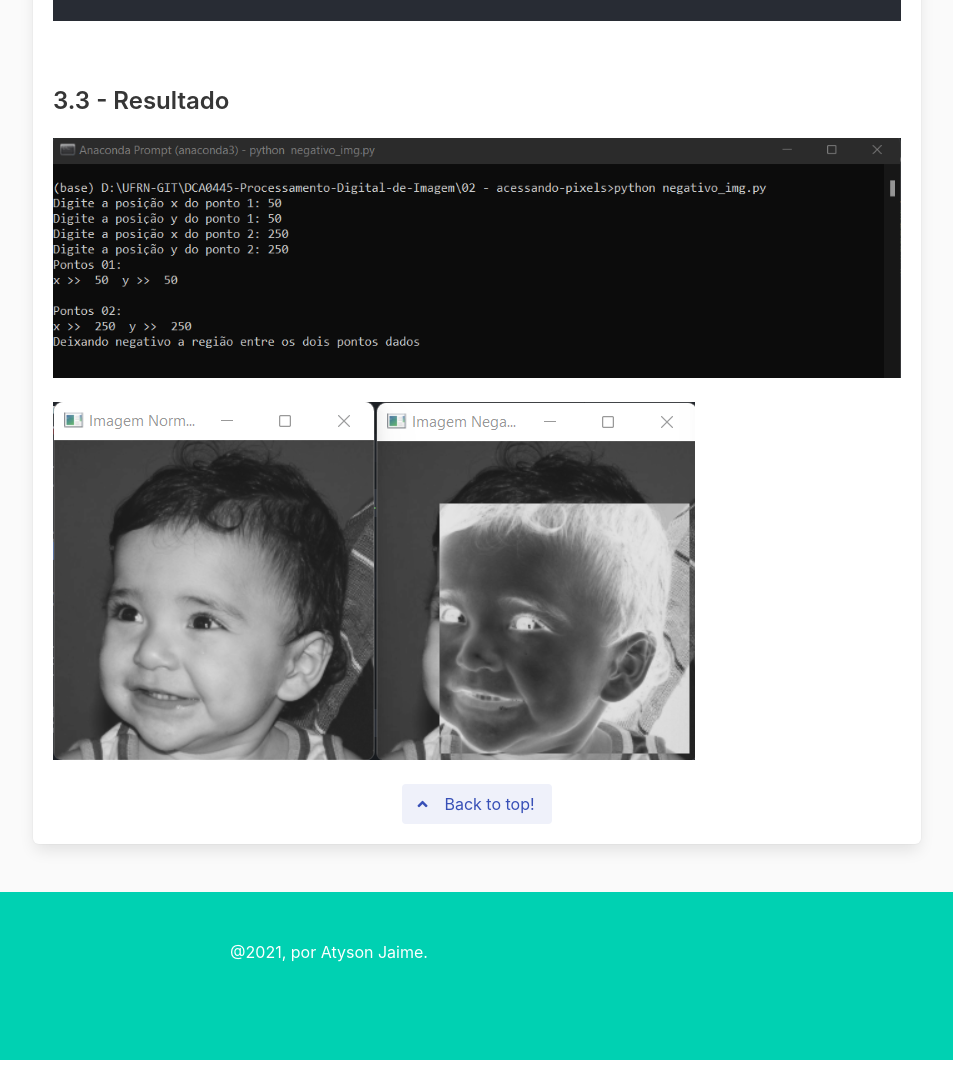
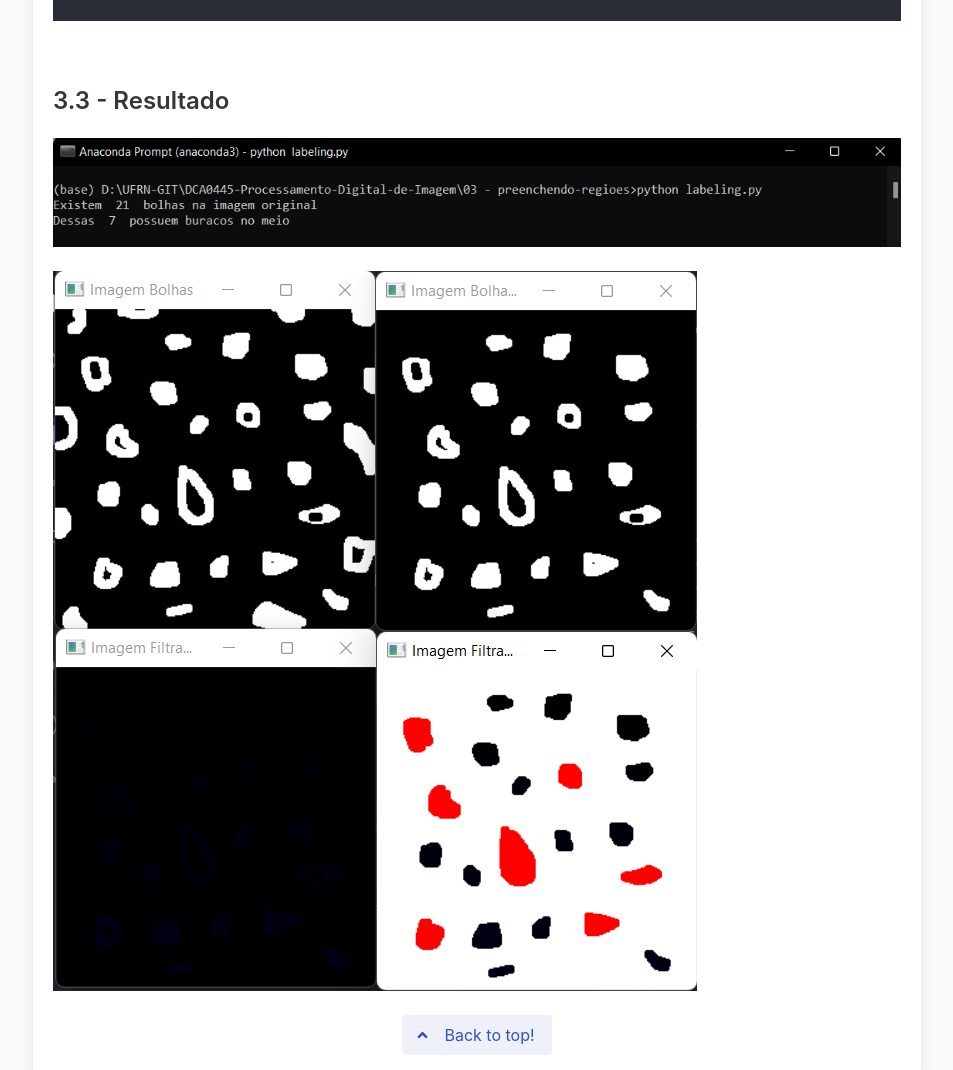
Before and after one commit to AtysonJaime/pdi, a plain HTML site: page exercicios/labeling/index.html in a window 1280 px wide. Shown: the part 3360-4430 px from the top of the page, without its empty margins (311-1264 px from the left). Drawn offline with nearby package versions, Linux system fonts and the light colour scheme.

Commit message:
:bento: Muda caminho para acessar as imagens do labeling

```diff
--- a/exercicios/labeling/index.html
+++ b/exercicios/labeling/index.html
@@ -203,10 +203,10 @@ cv2.destroyAllWindows()
                 <div class="resultado-content mt-5">
                     <h3 class="title is-4 is-spaced">3.3 - Resultado</h3>
                     <div class="img-promp overflow-auto mb-5">
-                        <img class="img img-fluid" src="../../assets/img/negativando-regiao/saida_promp.png">
+                        <img class="img img-fluid" src="../../assets/img/labeling/saida_promp.png">
                     </div>
                     <div class="img-result overflow-auto mb-5">
-                        <img class="img img-fluid" src="../../assets/img/negativando-regiao/saida_final.png">
+                        <img class="img img-fluid" src="../../assets/img/labeling/saida_final.png">
                     </div>
                 </div>
                 <div class="content-button">
```
